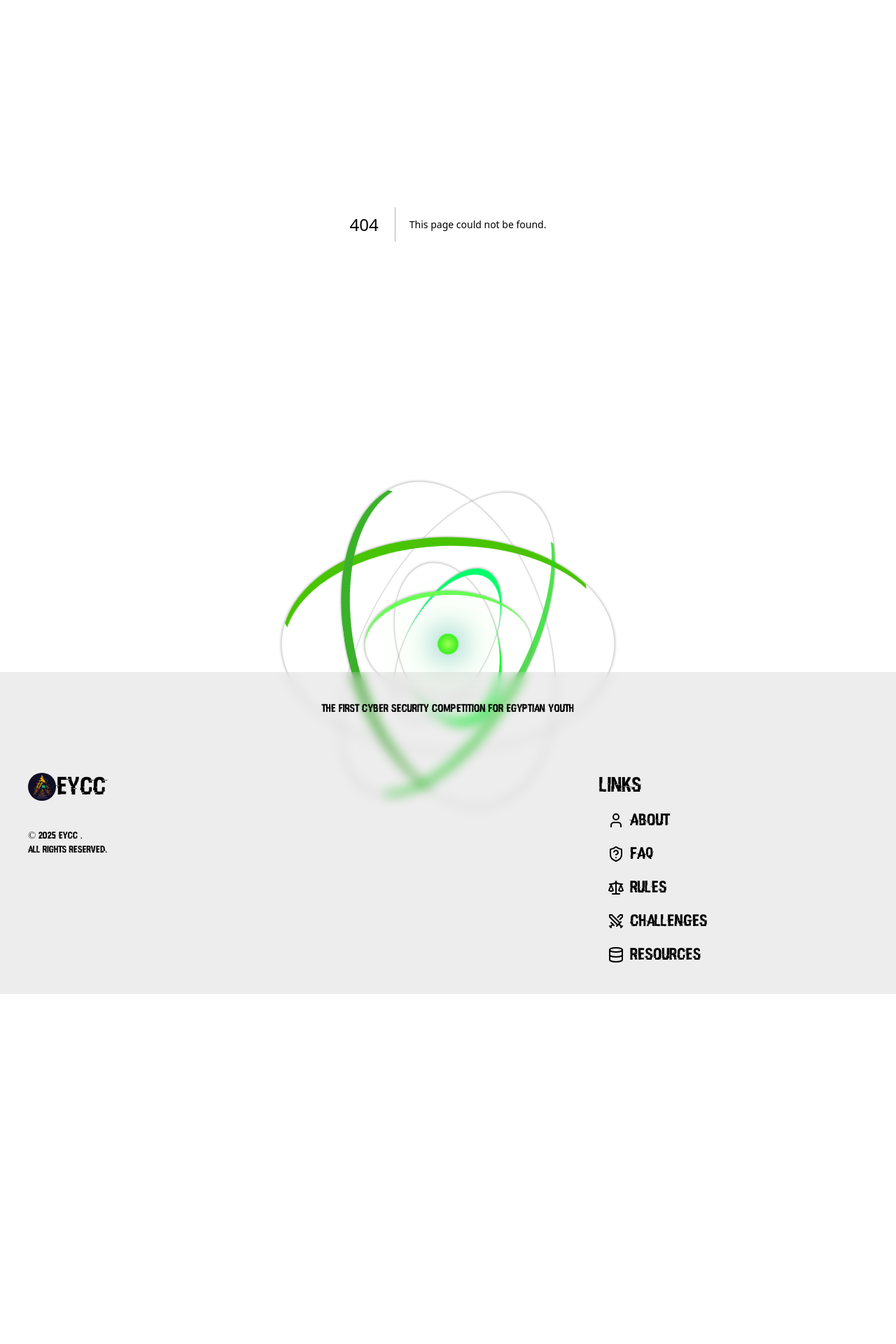
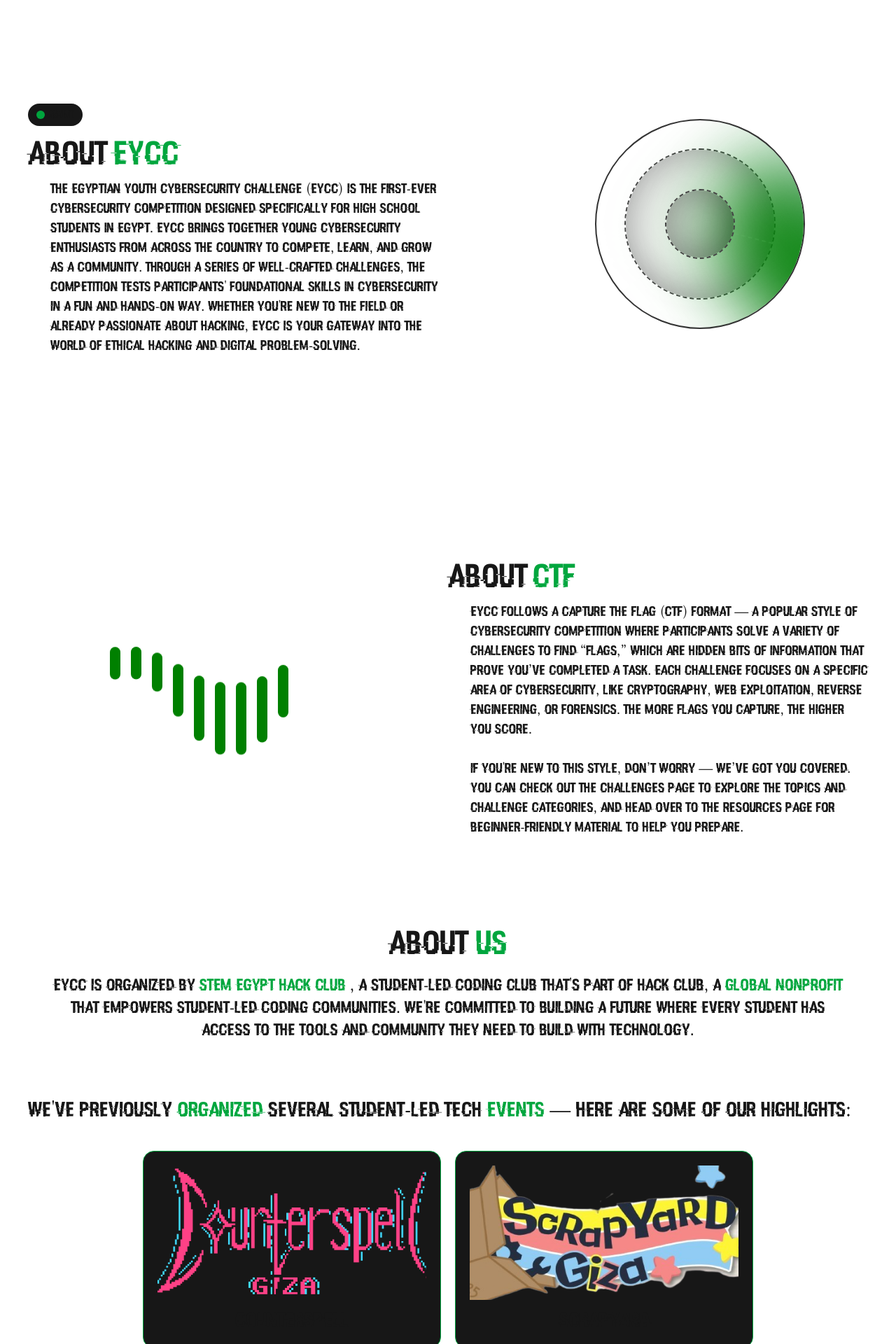
Before and after one commit to ibrahimwael951/EYCC, a Next.js app: page /About in a window 1280 px wide. Before the commit this address had no page. Shown: the part 80-2000 px from the top of the page at 70% size. Before the commit the page ends 1500 px from the top, so only its background shows below. Built offline with nearby package versions, Linux system fonts and the light colour scheme.

Commit message:
edit hero ,footer , add loader 6 and About page

```diff
--- /dev/null
+++ b/src/app/About/page.tsx
@@ -0,0 +1,158 @@
+"use client";
+import React from "react";
+import { motion } from "framer-motion";
+import { FadeLeft, FadeRight, FadeUp, ViewPort } from "@/animation/Animations";
+import Loader2 from "@/components/Animation_Components/Loader2";
+import Loader6 from "@/components/Animation_Components/Loader6";
+import Image from "next/image";
+import Link from "next/link";
+export default function Page() {
+  const Highlight = [
+    {
+      title: "counterspell",
+      image: "/counterspell-cairo.png",
+      Link: "https://stemegypt.hackclub.com/Hackathons/counterspell",
+    },
+    {
+      title: "scrapyard",
+      image: "/scrapyard.png",
+      Link: "https://stemegypt.hackclub.com/Hackathons/scrapyard",
+    },
+  ];
+  return (
+    <main className="px-5 lg:px-10 2xl:px-20  overflow-hidden">
+      <section className="min-h-screen max-w-7xl mx-auto flex flex-col gap-10 justify-center md:flex-row md:justify-between md:items-center mt-20 md:mt-0 ">
+        <div className="md:w-2/4">
+          <motion.div
+            {...FadeLeft}
+            {...ViewPort}
+            className="flex items-center gap-1 bg-neutral-900 w-fit px-3 py-1 rounded-2xl my-4  "
+          >
+            <div className="w-3 h-3 animate-pulse bg-green-600 rounded-full " />
+            About
+          </motion.div>
+          <motion.h1
+            {...FadeLeft}
+            {...ViewPort}
+            transition={{ delay: 0.1 }}
+            className="text-5xl font-semibold flex gap-2 items-center mb-3"
+          >
+            About <span className="text-green-600"> EYCC </span>
+          </motion.h1>
+          <motion.p
+            {...FadeLeft}
+            {...ViewPort}
+            transition={{ delay: 0.2 }}
+            className="text-xl lg:ml-8"
+          >
+            The Egyptian Youth Cybersecurity Challenge (EYCC) is the first-ever
+            cybersecurity competition designed specifically for high school
+            students in Egypt. EYCC brings together young cybersecurity
+            enthusiasts from across the country to compete, learn, and grow as a
+            community. Through a series of well-crafted challenges, the
+            competition tests participants' foundational skills in cybersecurity
+            in a fun and hands-on way. Whether you're new to the field or
+            already passionate about hacking, EYCC is your gateway into the
+            world of ethical hacking and digital problem-solving.
+          </motion.p>
+        </div>
+        <div className="md:w-2/5 h-80 flex items-center justify-center overflow-hidden">
+          <motion.div
+            {...FadeRight}
+            {...ViewPort}
+            transition={{ delay: 0.3 }}
+            className="scale-200"
+          >
+            <Loader6 />
+          </motion.div>
+        </div>
+      </section>
+
+      <section className="  max-w-7xl mx-auto flex flex-col gap-10 justify-center md:flex-row-reverse md:justify-between md:items-center mt-20">
+        <div className="md:w-2/4">
+          <motion.h1
+            {...FadeRight}
+            {...ViewPort}
+            className="text-5xl font-semibold flex gap-2 items-center mb-3"
+          >
+            About <span className="text-green-600"> CTF </span>
+          </motion.h1>
+          <motion.p {...FadeRight} {...ViewPort} className="text-xl lg:ml-8 ">
+            EYCC follows a Capture The Flag (CTF) format — a popular style of
+            cybersecurity competition where participants solve a variety of
+            challenges to find “flags,” which are hidden bits of information
+            that prove you’ve completed a task. Each challenge focuses on a
+            specific area of cybersecurity, like cryptography, web exploitation,
+            reverse engineering, or forensics. The more flags you capture, the
+            higher you score.
+            <br />
+            <br />
+            If you're new to this style, don’t worry — we’ve got you covered.
+            You can check out the Challenges page to explore the topics and
+            challenge categories, and head over to the Resources page for
+            beginner-friendly material to help you prepare.
+          </motion.p>
+        </div>
+        <div className="md:w-2/5 h-80 flex items-center justify-center overflow-hidden">
+          <div className="scale-75">
+            <Loader2 />
+          </div>
+        </div>
+      </section>
+
+      <section className="min-h-screen mt-32">
+        <div className="flex flex-col justify-center items-center gap-2 text-center max-w-6xl m-auto">
+          <motion.h1 {...FadeUp} {...ViewPort} className="text-5xl mb-3">
+            About <span className="text-green-600"> US </span>
+          </motion.h1>
+          <motion.p {...FadeUp} {...ViewPort} className="text-2xl">
+            EYCC is organized by
+            <a
+              href="https://stemegypt.hackclub.com/"
+              className="text-green-600 hover:border-b border-green-600 duration-100"
+            >
+              {" "}
+              STEM Egypt Hack Club{" "}
+            </a>
+            , a student-led coding club that's part of Hack Club, a
+            <span className="text-green-600"> global nonprofit </span> that
+            empowers student-led coding communities. We're committed to building
+            a future where every student has access to the tools and community
+            they need to build with technology.
+          </motion.p>
+        </div>
+        <div className="mt-20">
+          <motion.h1 {...FadeLeft} {...ViewPort} className="text-3xl  ">
+            We've previously <span className="text-green-600"> organized </span>{" "}
+            several student-led tech{" "}
+            <span className="text-green-600"> events </span> — here are some of
+            our highlights:
+          </motion.h1>
+          <div className="flex flex-col md:flex-row justify-center items-center gap-5 mt-10">
+            {Highlight.map((item, i) => (
+              <Link href={item.Link} key={i}>
+                <motion.div
+                  {...FadeUp}
+                  {...ViewPort}
+                  whileHover={{y:-5}}
+                  className="bg-neutral-900 rounded-2xl p-5 border border-green-600"
+                >
+                  <Image
+                    src={item.image}
+                    alt={item.title}
+                    width={400}
+                    height={400}
+                    className="w-96 h-48 object-cover"
+                  />
+                  <h1 className="text-3xl text-center font-semibold mt-3">
+                    {item.title}
+                  </h1>
+                </motion.div>
+              </Link>
+            ))}
+          </div>
+        </div>
+      </section>
+    </main>
+  );
+}
--- a/src/components/Animation_Components/CSS/Hero.module.css
+++ b/src/components/Animation_Components/CSS/Hero.module.css
@@ -105,8 +105,6 @@
   }
 }
 
-
-
 .loader2 {
   position: relative;
   width: 164px;
@@ -185,22 +183,13 @@
   }
 }
 
-
-
-
-
-
-
-
-
-
 .square3 {
   width: 8px;
   height: 30px;
   background: green;
   border-radius: 10px;
   display: block;
-  margin:10px;
+  margin: 10px;
   -webkit-animation: turn 2.5s ease infinite;
   animation: turn 2.5s ease infinite;
   box-shadow: green 0px 1px 15px 0px;
@@ -263,16 +252,6 @@
     transform: translateX(0) translateY(0) rotate(0);
   }
 }
-
-
-
-
-
-
-
-
-
-
 
 .loader4 {
   display: flex;
@@ -389,15 +368,11 @@
   0%,
   100% {
     transform: translate(-50%, -50%) scale(1);
-    box-shadow:
-      0 0 20px #bcfe53,
-      0 0 40px #00a524;
+    box-shadow: 0 0 20px #bcfe53, 0 0 40px #00a524;
   }
   50% {
     transform: translate(-50%, -50%) scale(1.2);
-    box-shadow:
-      0 0 30px #0083a3,
-      0 0 60px #51ff00;
+    box-shadow: 0 0 30px #0083a3, 0 0 60px #51ff00;
   }
 }
 
@@ -406,12 +381,80 @@
   height: 20px;
   background: radial-gradient(circle, #a0fe53, #07eb07);
   border-radius: 50%;
-  box-shadow:
-    0px 0 20px #86d606,
-    0 0 40px #df2100;
+  box-shadow: 0px 0 20px #86d606, 0 0 40px #df2100;
   position: absolute;
   top: 50%;
   left: 50%;
   transform: translate(-50%, -50%);
   animation: pulse4 4s ease-in-out infinite;
 }
+
+.loader6 {
+  position: relative;
+  width: 150px;
+  height: 150px;
+  background: transparent;
+  border-radius: 50%;
+  border: 1px solid #333;
+  display: flex;
+  align-items: center;
+  justify-content: center;
+  overflow: hidden;
+}
+
+.loader6::before {
+  content: "";
+  position: absolute;
+  inset: 20px;
+  background: transparent;
+  border: 1px dashed#444;
+  border-radius: 50%;
+  box-shadow: inset -5px -5px 25px rgba(0, 0, 0, 0.25),
+    inset 5px 5px 35px rgba(0, 0, 0, 0.25);
+}
+
+.loader6::after {
+  content: "";
+  position: absolute;
+  width: 50px;
+  height: 50px;
+  border-radius: 50%;
+  border: 1px dashed#444;
+  box-shadow: inset -5px -5px 25px rgba(0, 0, 0, 0.25),
+    inset 5px 5px 35px rgba(0, 0, 0, 0.25);
+}
+
+.loader6 span {
+  position: absolute;
+  top: 50%;
+  left: 50%;
+  width: 50%;
+  height: 100%;
+  background: transparent;
+  transform-origin: top left;
+  animation: radar81 2s linear infinite;
+  border-top: 1px dashed #fff;
+}
+
+.loader6 span::before {
+  content: "";
+  position: absolute;
+  top: 0;
+  left: 0;
+  width: 100%;
+  height: 100%;
+  background: green;
+  transform-origin: top left;
+  transform: rotate(-55deg);
+  filter: blur(30px) drop-shadow(20px 20px 20px seagreen);
+}
+
+@keyframes radar81 {
+  0% {
+    transform: rotate(0deg);
+  }
+
+  100% {
+    transform: rotate(360deg);
+  }
+}
--- /dev/null
+++ b/src/components/Animation_Components/Loader6.tsx
@@ -0,0 +1,14 @@
+"use client";
+import React from "react";
+import styles from "./CSS/Hero.module.css";
+import { motion } from "framer-motion";
+import { opacityWithBlur } from "@/animation/Animations";
+const Loader6 = () => {
+  return (
+    <motion.div {...opacityWithBlur} className={styles.loader6}>
+      <span></span>
+    </motion.div>
+  );
+};
+
+export default Loader6;
--- a/src/components/Footer.tsx
+++ b/src/components/Footer.tsx
@@ -9,7 +9,7 @@
 
 const Footer = () => {
   return (
-    <footer className="relative min-h-80 p-5 lg:p-10 mt-20 md:mt-60 ">
+    <footer className="relative min-h-80 p-5 lg:p-10 mt-80 ">
       {/* Bg and Animate component */}
       <div className="absolute -top-10 left-2/4 -translate-x-2/4 scale-50 md:scale-125 -z-10 ">
         <Loader4 />
--- a/src/components/Hero.tsx
+++ b/src/components/Hero.tsx
@@ -37,7 +37,7 @@
       </motion.p>
       <div className="flex justify-center items-center gap-10">
         <Button href="/register" delay={0.5} transBg={false} text="Register" />
-        <Button href="/about" delay={0.6} text="About Us" />
+        <Button href="/About" delay={0.6} text="About Us" />
       </div>
       <div className="absolute top-2/4 left-2/4 -translate-2/4 opacity-40 scale-125 md:scale-200 -z-20">
         <Background />
```
Also changed, not shown: public/counterspell-cairo.png (added), public/scrapyard.png (added). Lines whose indentation alone changed are shown as unchanged.
